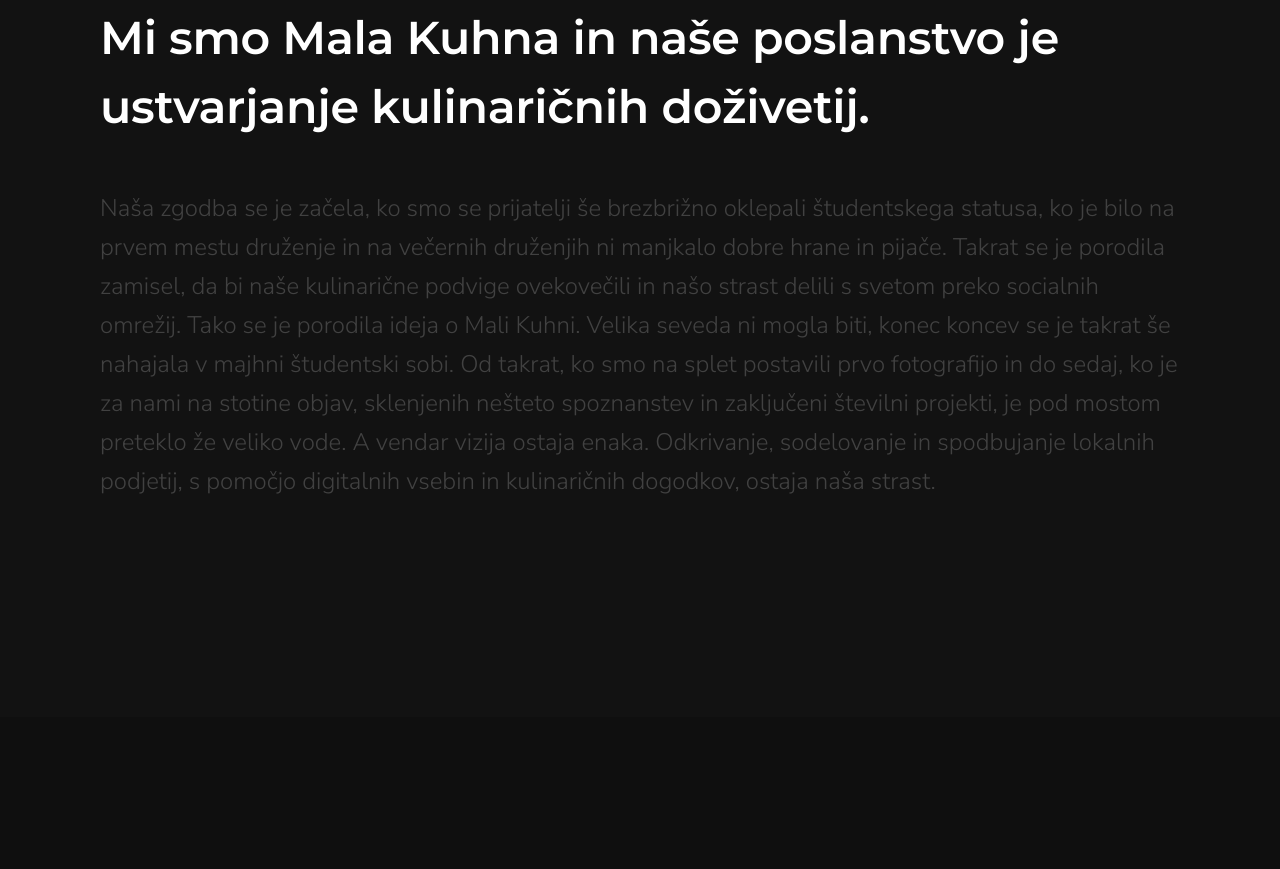
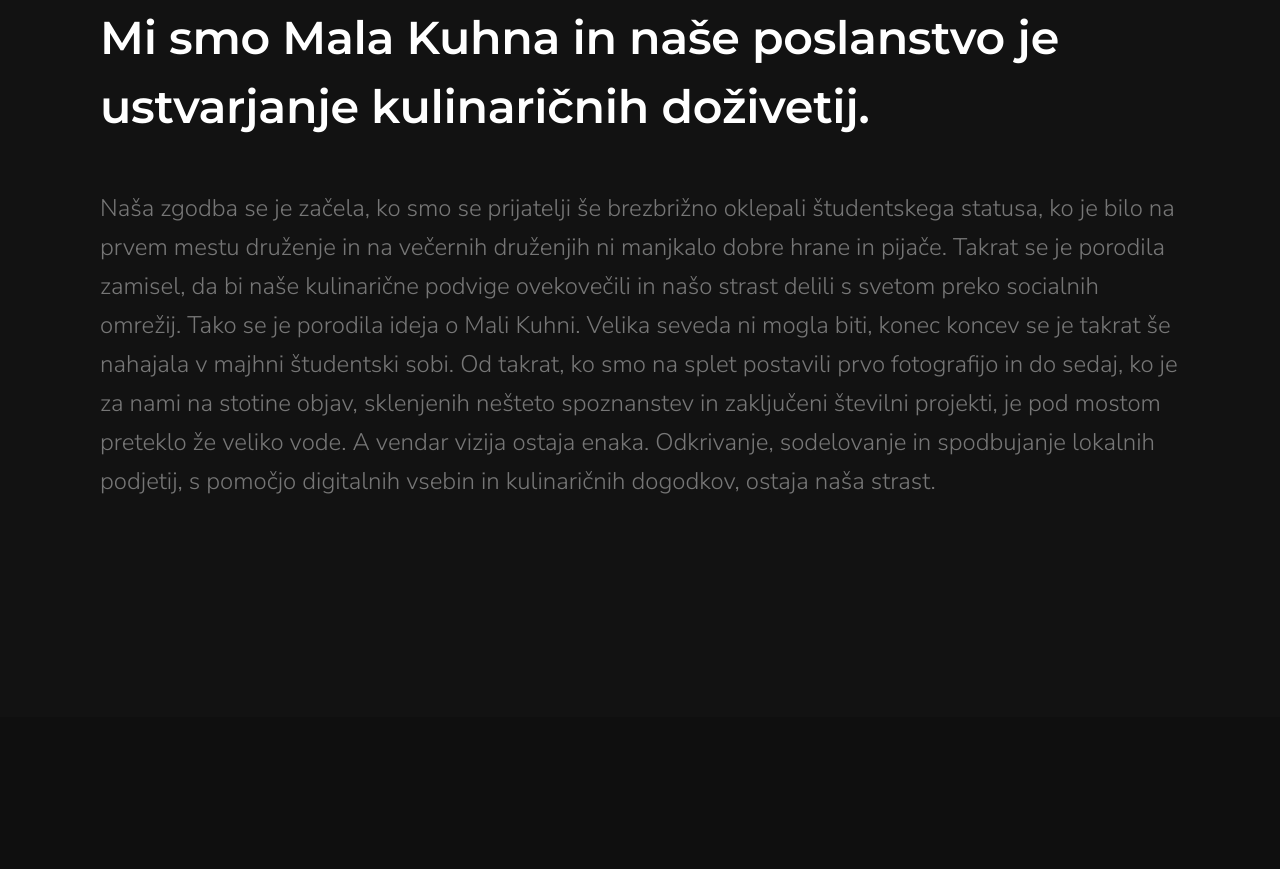
Before and after one commit to vido13/vido13.github.io, a plain HTML site: page index.html in a window 1280 px wide. Shown: the part 1031-1900 px from the top of the page. Drawn offline with Linux system fonts and the light colour scheme; files whose address does not match are found by name.

Commit message:
posvetlil tekst

```diff
--- a/css/main.css
+++ b/css/main.css
@@ -191,7 +191,7 @@ p.lead {
   font-size: 2.4rem;
   line-height: 1.625;
   margin-bottom: 3.6rem;
-  color: rgba(255, 255, 255, 0.2);
+  color: rgba(255, 255, 255, 0.425);
 }
 
 @media only screen and (max-width:1200px) {
```
